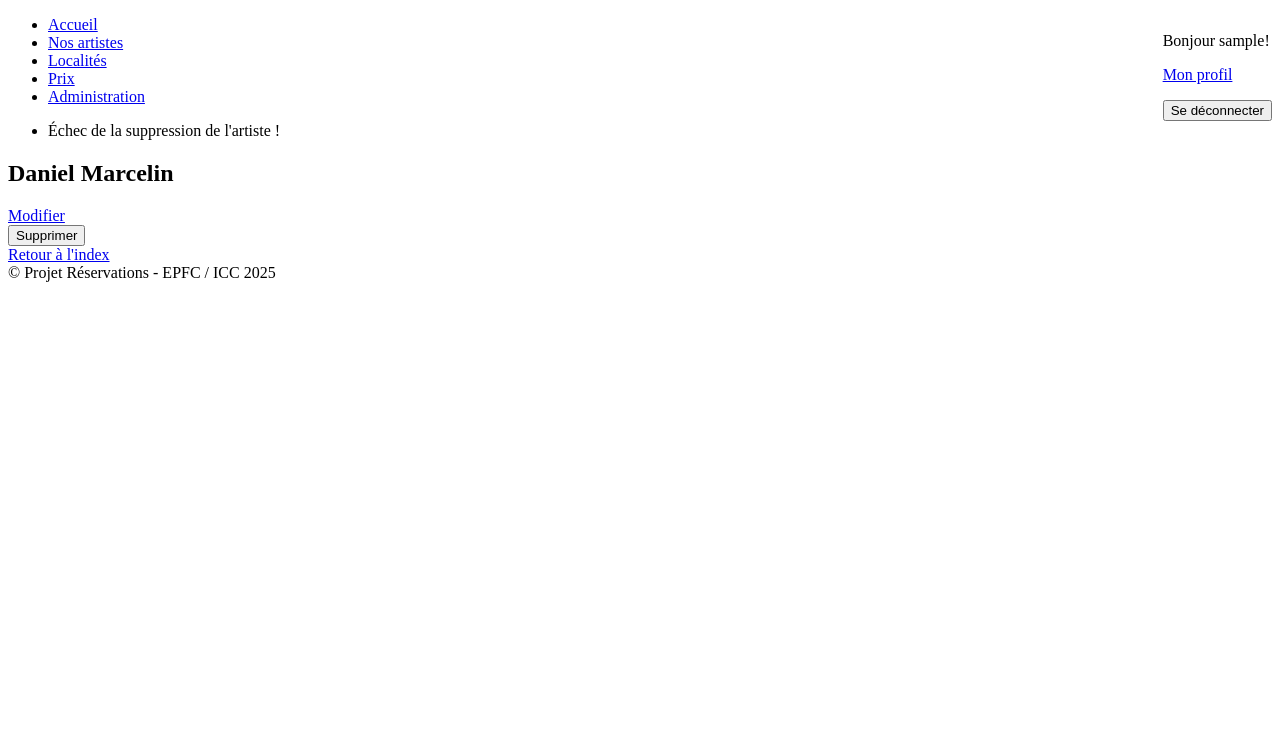
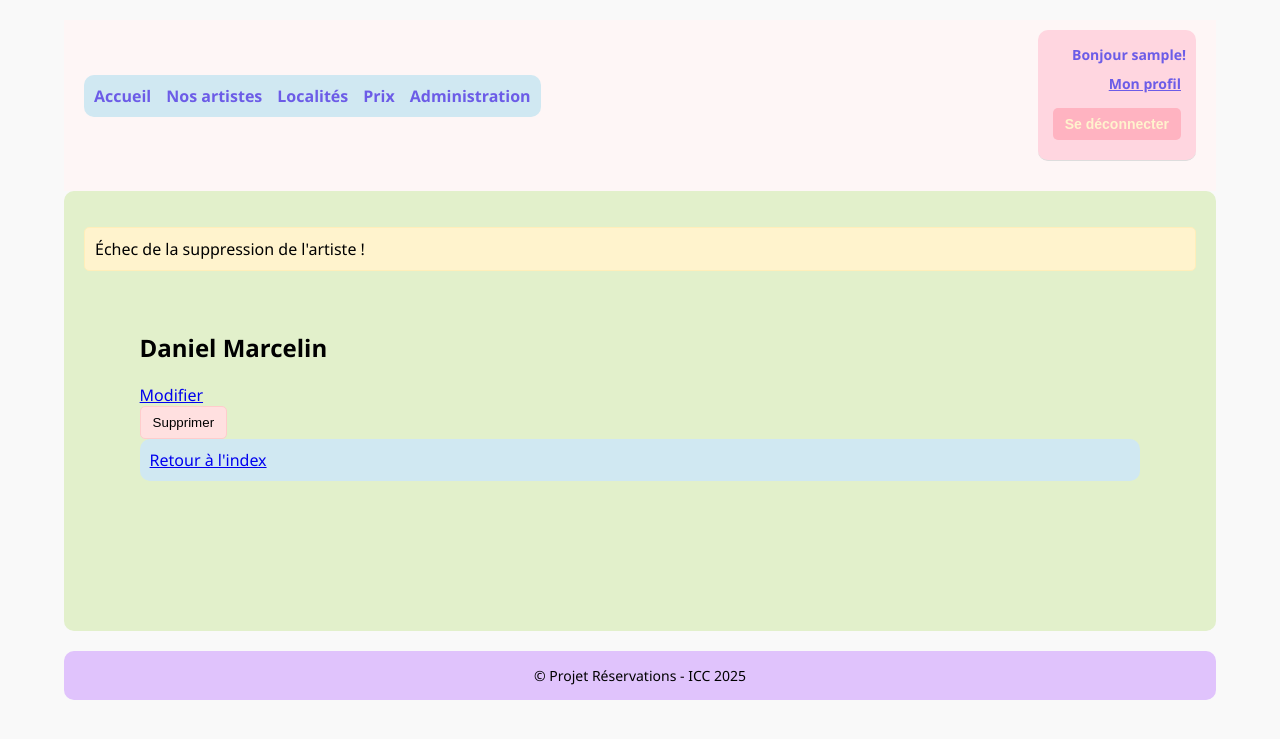
Before and after one commit to SGCSBorges/reservationsDjango, a Django app: page /catalogue/artist/delete/1 in a window 1280 px wide. Shown: the top 739 px of the page. Run offline with Django 5.2, Linux system fonts and the light colour scheme; the visitor is signed in with stand-in values (Sample User, id 1); data comes from the database, SQL or seed files in the repository; both versions use the stored data as it was after the commit; parts of the project's set-up code (start-up, migrations or seed data) failed here and were passed over.

Commit message:
Add base template some css

```diff
--- /dev/null
+++ b/Reservations/catalogue/static/css/styles.css
@@ -0,0 +1,139 @@
+/* General styles for the entire page */
+
+body {
+  font-family: "Segoe UI", Tahoma, Geneva, Verdana, sans-serif;
+  background-color: #f9f9f9;
+  margin: 0;
+  padding: 0;
+}
+
+.container {
+  width: 90%;
+  margin: 0 auto;
+  padding: 20px;
+}
+
+.top-bar {
+  display: flex;
+  justify-content: space-between;
+  align-items: center;
+  background-color: #fef6f6; /* Light pastel */
+  padding: 10px 20px;
+}
+
+header {
+  display: flex;
+  justify-content: flex-end;
+  align-items: center;
+  padding: 10px;
+  border-bottom: 1px solid #ddd;
+  background-color: #ffd6e0; /* light pastel pink */
+  padding: 10px;
+  border-radius: 10px;
+  margin-bottom: 20px;
+}
+
+.header-right {
+  display: flex;
+  flex-direction: column;
+  align-items: flex-end;
+}
+
+.header-right p,
+.header-right form {
+  margin: 5px 0;
+  font-size: 14px;
+}
+
+header p,
+header a,
+header button {
+  margin: 5px;
+  font-size: 14px;
+  font-weight: bold;
+  color: #6c5ce7; /* pastel purple */
+}
+
+header button {
+  background-color: #ffb3c1;
+  border: none;
+  padding: 8px 12px;
+  border-radius: 5px;
+  cursor: pointer;
+  color: #fff3cd; /* pastel yellow */
+}
+
+header button:hover {
+  background-color: #ff92aa;
+}
+
+button {
+  background-color: #ffe0e0;
+  border: 1px solid #ffcccc;
+  padding: 8px 12px;
+  border-radius: 5px;
+  cursor: pointer;
+}
+
+button:hover {
+  background-color: #ffd2d2;
+}
+
+nav {
+  background-color: #d0e8f2; /* light pastel blue */
+  padding: 10px;
+  margin-bottom: 20px;
+  border-radius: 10px;
+}
+
+nav ul {
+  list-style-type: none;
+  margin: 0;
+  padding: 0;
+  display: flex;
+  gap: 15px;
+}
+
+nav ul li a {
+  text-decoration: none;
+  color: #6c5ce7; /* pastel purple */
+  font-weight: bold;
+  display: inline;
+}
+
+nav ul li a:hover {
+  color: #a29bfe; /* pastel purple */
+}
+
+main {
+  background-color: #e2f0cb; /* light pastel green */
+  padding: 20px;
+  border-radius: 10px;
+  min-height: 400px;
+}
+
+#notification {
+  margin-bottom: 20px;
+}
+
+.messages {
+  list-style-type: none;
+  padding: 0;
+}
+
+.messages li {
+  padding: 10px;
+  margin-bottom: 10px;
+  background-color: #fff3cd; /* pastel yellow */
+  border: 1px solid #ffeeba;
+  border-radius: 5px;
+}
+
+footer {
+  background-color: #e0c3fc; /* pastel purple */
+  text-align: center;
+  padding: 15px;
+  margin-top: 20px;
+  border-radius: 10px;
+  font-size: 14px;
+}
--- a/Reservations/catalogue/templates/layouts/base.html
+++ b/Reservations/catalogue/templates/layouts/base.html
@@ -1,16 +1,36 @@
-<!doctype html>
+<!DOCTYPE html>
 <html lang="fr">
-
   <head>
-    <meta charset="utf-8">
-    <title>Projet réservations - {% block title %}Bienvenue{% endblock %}</title>
+    {% load static %}
+    <link rel="stylesheet" href="{% static 'css/styles.css' %}" />
+    <meta charset="utf-8" />
+    <title>
+      Projet réservations - {% block title %}Bienvenue{% endblock %}
+    </title>
   </head>
 
   <body>
     <div class="container">
+      <div class="top-bar">
+        <nav>
+          <ul>
+            <li><a href="{% url 'home' %}">Accueil</a></li>
+            <li>
+              <a href="{% url 'catalogue:artist_index' %}">Nos artistes</a>
+            </li>
+            <li>
+              <a href="{% url 'catalogue:locality_index' %}">Localités</a>
+            </li>
+            <li><a href="{% url 'catalogue:price_index' %}">Prix</a></li>
+            {% if request.user.is_superuser %}
+            <li><a href="{% url 'admin:index' %}">Administration</a></li>
+
+            {% endif %}
+          </ul>
+        </nav>
 
         <header>
-            <div style="float:right">
+          <div class="header-right">
             {% if request.user.is_authenticated %}
             <p>Bonjour {{ request.user.username }}!</p>
             <p><a href="{% url 'accounts:user_profile' %}">Mon profil</a></p>
@@ -26,38 +46,24 @@
             {% endif %}
           </div>
         </header>
-
-        <nav>
-            <ul>
-                <li><a href="{% url 'home' %}">Accueil</a></li>
-                <li><a href="{% url 'catalogue:artist_index' %}">Nos artistes</a></li>
-                <li><a href="{% url 'catalogue:locality_index' %}">Localités</a></li>
-                <li><a href="{% url 'catalogue:price_index' %}">Prix</a></li>
-                {% if request.user.is_superuser %}
-                <li><a href="{% url 'admin:index' %}">Administration</a></li>
-
-
-                {% endif %}
-            </ul>
-        </nav>
+      </div>
 
       <main>
         <div id="notification">
           {% if messages %}
           <ul class="messages">
             {% for message in messages %}
-                    <li {% if message.tags %} class="{{ message.tags }}" {% endif %}>{{ message }}</li>
+            <li {% if message.tags %} class="{{ message.tags }}" {% endif %}>
+              {{ message }}
+            </li>
             {% endfor %}
           </ul>
           {% endif %}
         </div>
-            <div class="container">
-                {% block content %}{% endblock %}
-            </div>
+        <div class="container">{% block content %}{% endblock %}</div>
       </main>
 
-        <footer>&copy; Projet Réservations - EPFC / ICC 2025</footer>
+      <footer>&copy; Projet Réservations - ICC 2025</footer>
     </div>
   </body>
-
 </html>
```
Also changed, not shown: Reservations/catalogue/fixtures/reservations.json (+5 -15 lines), 1 other file. Lines whose indentation alone changed are shown as unchanged.
